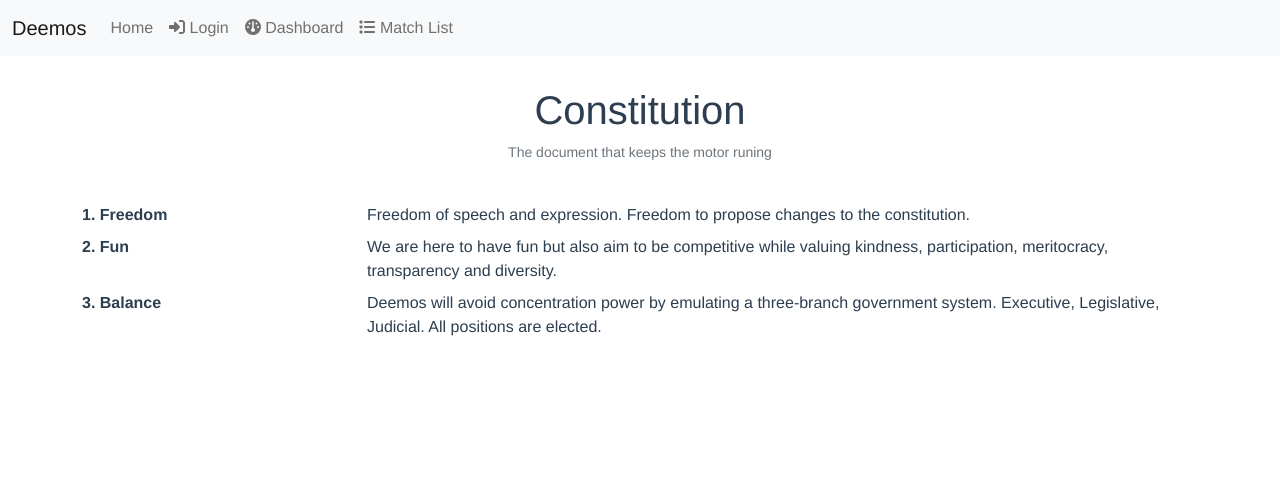
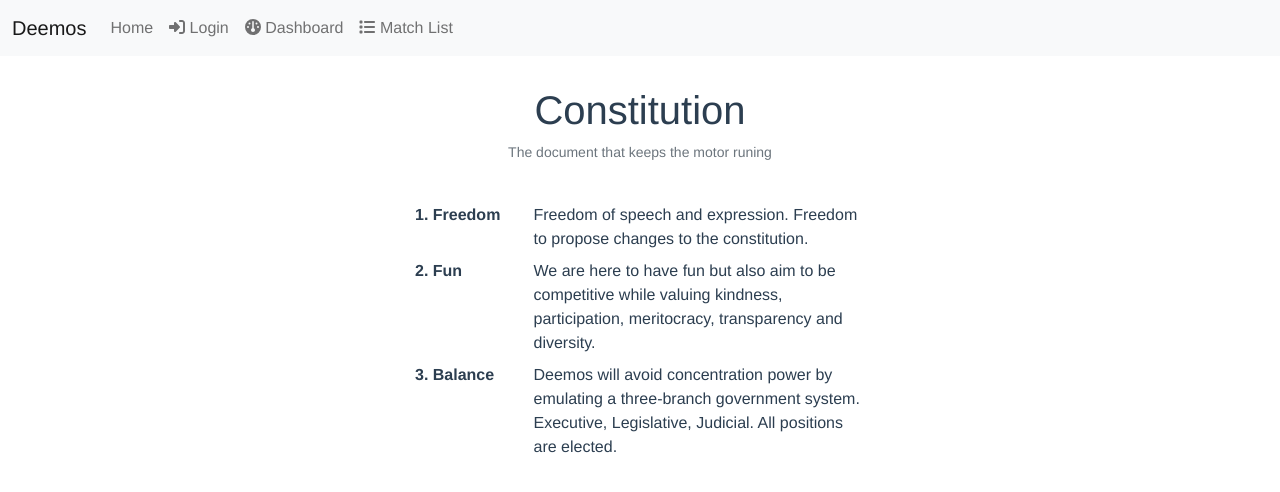
Before and after one commit to joobei/clanboy, a Vue app: page / in a window 1280 px wide. Shown: the top 492 px of the page. Built offline with nearby package versions, Linux system fonts and the light colour scheme.

Commit message:
added padding and changed max-width

```diff
--- a/src/components/Home.vue
+++ b/src/components/Home.vue
@@ -1,5 +1,5 @@
 <template>
-  <div class="container-sm" style="padding-top: 30px">
+  <div class="container-sm" style="padding-top: 30px;padding-left:40px;padding-right:40px;max-width:530px">
     <div class="d-flex flex-column align-items-center">
       <font-awesome-icon icon="bank" size="4x" />
       <h1>Constitution</h1>
```
